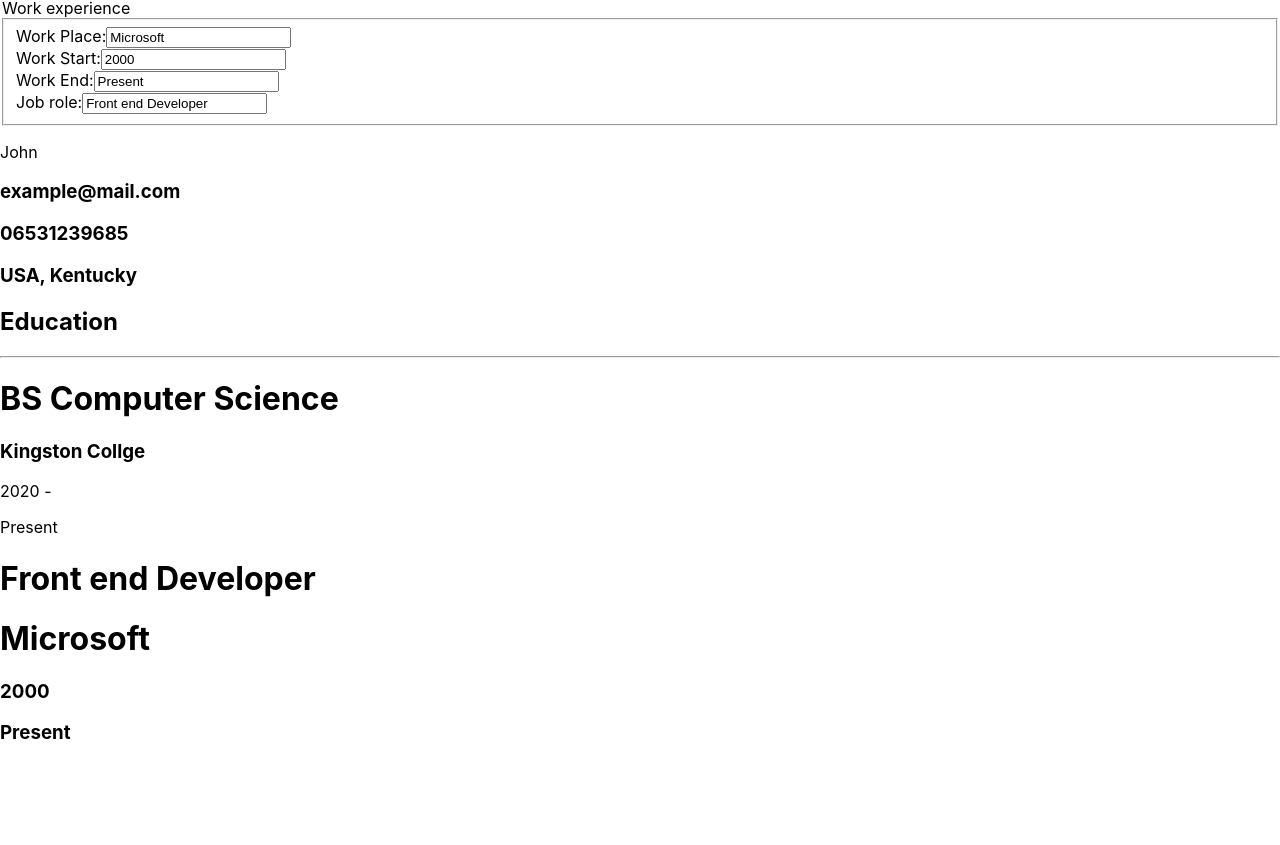
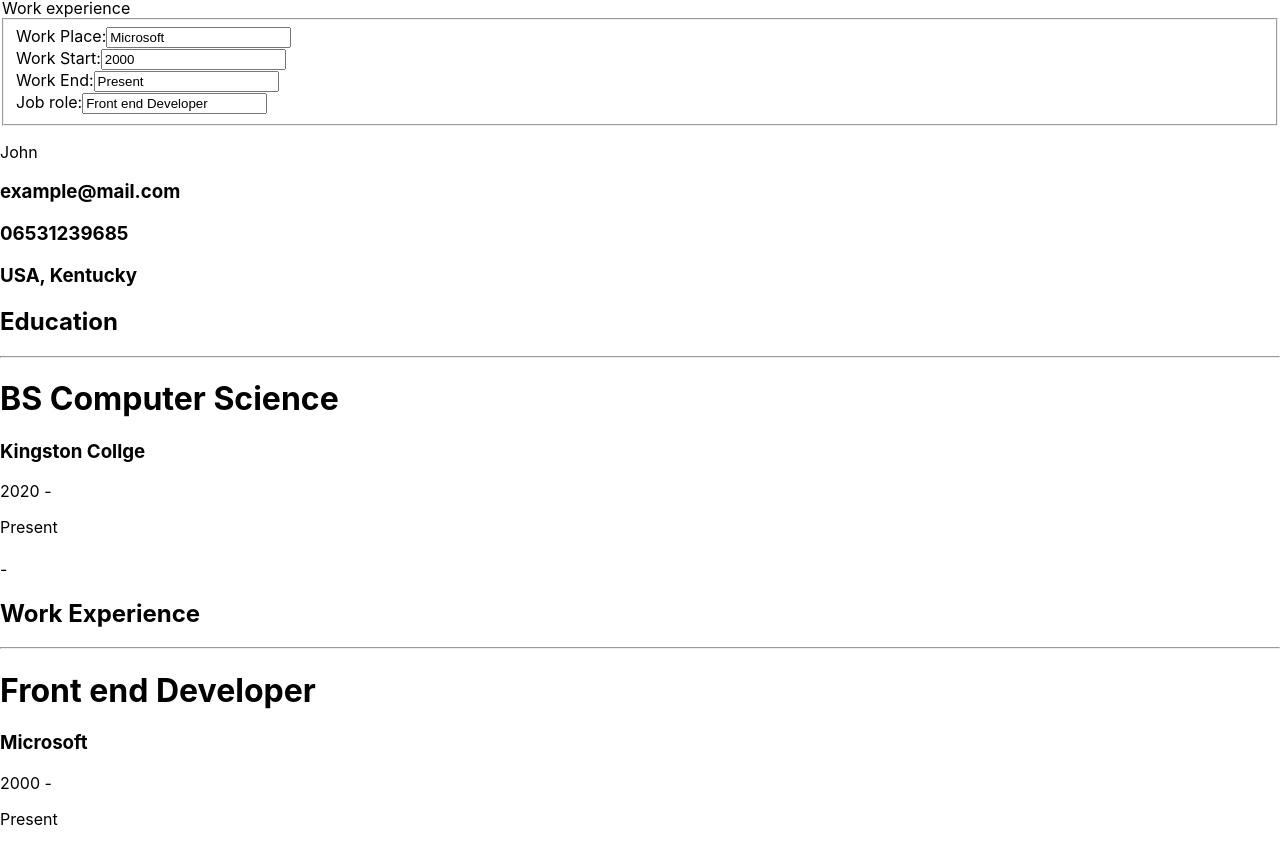
Before and after one commit to aaronlrv/cv-app, a React (Create React App) app in the folder cv-project/: page / in a window 1280 px wide. Shown: the part 339-1184 px from the top of the page. Before the commit the page ends 1102 px from the top, so only its background shows below. Built offline with nearby package versions, Linux system fonts and the light colour scheme.

Commit message:
Format Work Experience section for CV Preview

```diff
--- a/cv-project/src/components/CV.js
+++ b/cv-project/src/components/CV.js
@@ -21,7 +21,7 @@ function CV(props) {
         <hr class="w-auto h-1 bg-gray-300 0 border-r-2"></hr>
       </div>
 
-      <div className="Education" class="grid grid-cols-3 grid-rows-1">
+      <div className="Education" class="grid grid-cols-3 grid-rows-1 mb-5">
         <div className="right" class="flex flex-col">
           <h1>{props.course}</h1>
           <h3>{props.school}</h3>
@@ -30,13 +30,29 @@ function CV(props) {
           <p>{props.startDate} - </p>
           <p>{props.endDate}</p>
         </div>
+        <div className="right" class="flex flex-col">
+          <h1>{props.course2}</h1>
+          <h3>{props.school2}</h3>
+        </div>
+        <div className="left" class="flex gap-3 justify-end col-start-3 pl-2">
+          <p>{props.startDate2} - </p>
+          <p>{props.endDate2}</p>
+        </div>
       </div>
 
-      <div className="workExperience">
-        <h1>{props.job}</h1>
-        <h1>{props.workPlace}</h1>
-        <h3>{props.workStart}</h3>
-        <h3>{props.workEnd}</h3>
+      <div class="mt-5">
+        <h2 class="">Work Experience</h2>
+        <hr class="w-auto h-1 bg-gray-300 0 border-r-2"></hr>
+      </div>
+      <div class="grid grid-cols-3 grid-rows-1 mb-5">
+        <div className="right" class="flex flex-col">
+          <h1>{props.job}</h1>
+          <h3>{props.workPlace}</h3>
+        </div>
+        <div className="left" class="flex gap-3 justify-end col-start-3 pl-2">
+          <p>{props.workStart} - </p>
+          <p>{props.workEnd}</p>
+        </div>
       </div>
     </div>
   );
```
